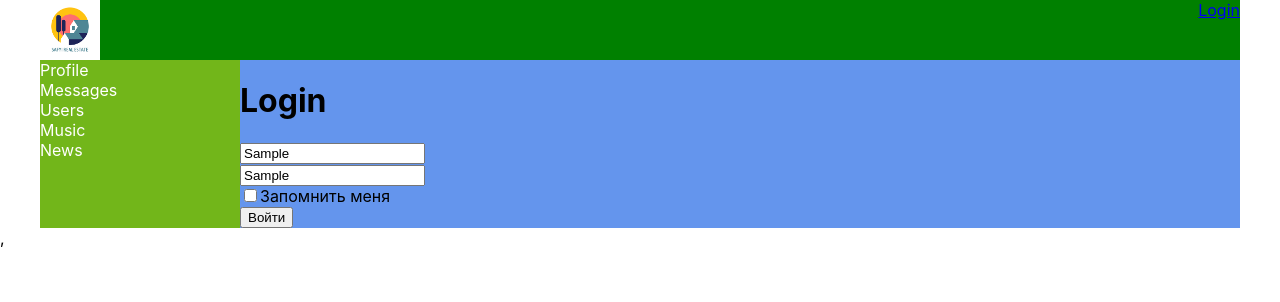
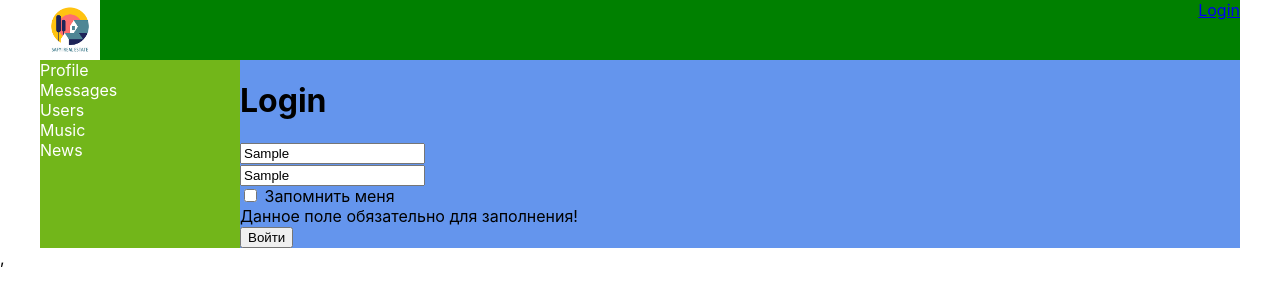
Before and after one commit to razbudiv420/social-network, a React (Create React App) app: page /Login in a window 1280 px wide. Both pictures are taken after typing "Sample", "Sample" into the empty fields and a click on the button "Войти". Shown: the top 302 px of the page. Built offline with nearby package versions, Linux system fonts and the light colour scheme; no server answers.

Commit message:
custom field and field-level validation

```diff
--- /dev/null
+++ b/src/components/Login/CustomField.jsx
@@ -0,0 +1,15 @@
+import React from 'react'
+
+const CustomField = ({input, meta, label, ...props}) => {
+    return (
+        <div>
+            {
+            (props.type!=='checkbox' && <props.type {...input} {...props}  placeholder={label}/>) ||
+            <div><input {...input} {...props} type="checkbox"/> <label for={props.name}>Запомнить меня</label></div>
+            }
+            {meta.touched && ((meta.error && <div><span>{meta.error}</span></div>) || (meta.warning && <div><span>{meta.warning}</span></div>))}
+        </div>
+    )
+}
+
+export default CustomField
--- a/src/components/Login/Login.jsx
+++ b/src/components/Login/Login.jsx
@@ -1,29 +1,6 @@
 import React from 'react'
 import { connect } from 'react-redux'
-import {Field, reduxForm} from 'redux-form'
-
-const LoginForm = (props) => {
-    return (
-        <form onSubmit={props.handleSubmit}>
-            <div>
-                <div>
-            <Field name='login' component='input' placeholder='Введите логин'></Field>
-                </div>
-                  <div>
-            <Field name="password" component='input' placeholder='Введите пароль'></Field>
-                 </div>
-                 <div>
-                     <Field name="rememberMe" component="input" type="checkbox"/>Запомнить меня
-                 </div>
-            </div>
-            <button type="submit">Войти</button>
-        </form>
-    )
-}
-
-const LoginFormRedux = reduxForm({
-    form: 'loginForm'
-})(LoginForm)
+import LoginForm from './LoginForm'
 
 const LoginToConnect = (props) => {
    const submit = value => {
@@ -32,7 +9,7 @@ const LoginToConnect = (props) => {
     return (
         <div>
             <h1>Login</h1>
-            <LoginFormRedux onSubmit={submit}/>
+            <LoginForm onSubmit={submit}/>
         </div>
     )
 }
--- /dev/null
+++ b/src/components/Login/LoginForm.jsx
@@ -0,0 +1,21 @@
+import React from 'react'
+import {Field, reduxForm} from 'redux-form'
+import {required, maxLength15} from '../../helpers/validators'
+import CustomField from './CustomField'
+
+const LoginFormToRedux = (props) => {
+    return (
+        <form onSubmit={props.handleSubmit}>
+            <Field name='login' component={CustomField} type="input" label='Введите логин' validate={[required, maxLength15]}></Field>
+            <Field name="password" component={CustomField} type="input" label='Введите пароль' validate={[required, maxLength15]}></Field>
+                 <div>
+                     <Field name="rememberMe" component={CustomField} type="checkbox" label={"Запомнить меня"} validate={required}/>
+                 </div>
+            <button type="submit">Войти</button>
+        </form>
+    )
+}
+
+export default  reduxForm({
+    form: 'LoginForm'
+})(LoginFormToRedux)
--- /dev/null
+++ b/src/helpers/validators.js
@@ -0,0 +1,9 @@
+export const required = value =>  value ? undefined : 'Данное поле обязательно для заполнения!'
+export const maxLength = max => value =>
+    value && value.length > max ? `Длина должна быть не больше ${max} символов` : undefined
+export const maxLength15 = maxLength(15)
+export const number = value =>
+    value && isNaN(Number(value)) ? `Значение должно быть числом` : undefined
+export const minValueAge = min => value =>
+    value && value < min ? `Минимальный возраст ${min} лет` : undefined
+export const minAge18 = minValueAge(18)
```
Also changed, not shown: 1 other file (tests, documents, lock files or other folders).
